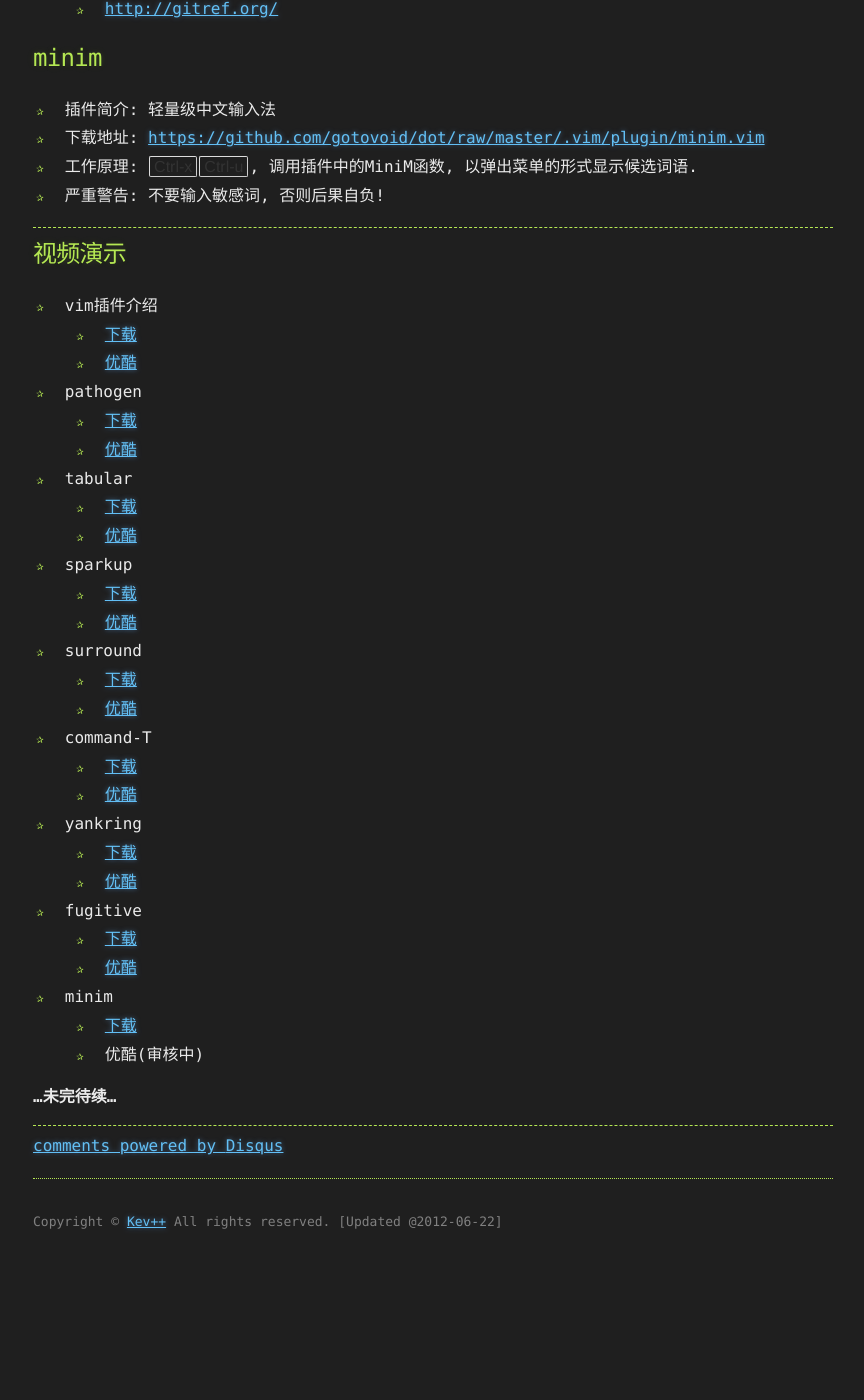
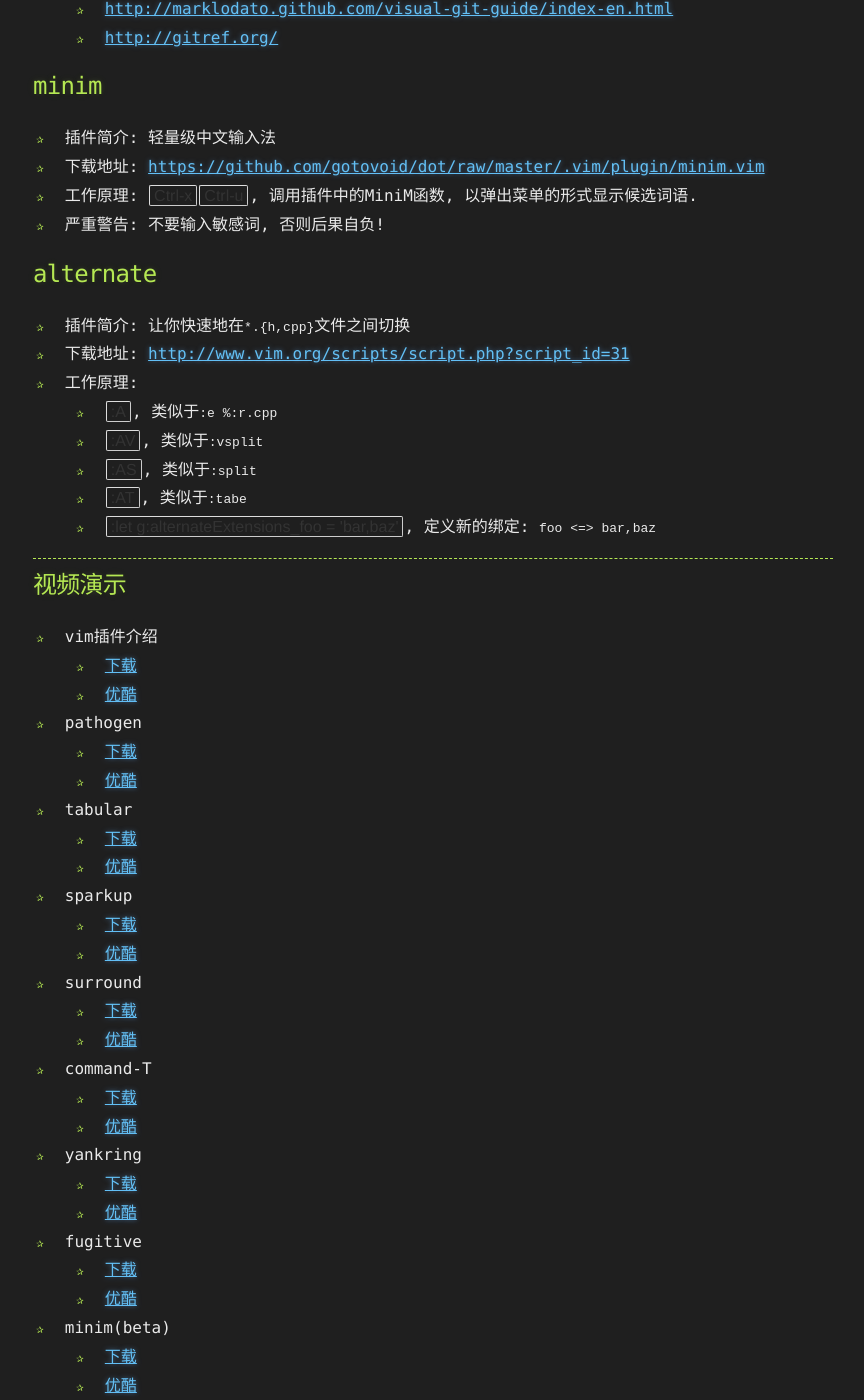
Before and after one commit to gotovoid/hjkl, a Jekyll site: the page built from _posts/2012-06-14-vim-plugin.md, in a window 1280 px wide and 1400 px high, scrolled down 3858 px. Shown: the whole window, without its empty margins (207-1071 px from the left). Built offline with Jekyll 4.4.1, drawn with Linux system fonts in a browser that asks for light colours; Markdown is read by kramdown in place of the engine named in the settings; comment, search, counter and statistics services are not loaded; before the commit the page ends 5103 px from its top, so only the background shows below that.

Commit message:
add alternate.vim

```diff
--- a/_posts/2012-06-14-vim-plugin.md
+++ b/_posts/2012-06-14-vim-plugin.md
@@ -43,6 +43,7 @@
 - **command-T**
 - **yankring**
 - **fugitive**
+- **alternate**
 - nerdtree
 - snipmate
 - ...
@@ -148,6 +149,17 @@
 - 工作原理: <kbd>Ctrl-x</kbd><kbd>Ctrl-u</kbd>, 调用插件中的MiniM函数, 以弹出菜单的形式显示候选词语.
 - 严重警告: 不要输入敏感词, 否则后果自负!
 
+alternate
+---------
+- 插件简介: 让你快速地在`*.{h,cpp}`文件之间切换
+- 下载地址: <http://www.vim.org/scripts/script.php?script_id=31>
+- 工作原理:
+    - <kbd>:A</kbd>, 类似于`:e %:r.cpp`
+    - <kbd>:AV</kbd>, 类似于`:vsplit`
+    - <kbd>:AS</kbd>, 类似于`:split`
+    - <kbd>:AT</kbd>, 类似于`:tabe`
+    - <kbd>:let g:alternateExtensions_foo = 'bar,baz'</kbd>, 定义新的绑定: `foo <=> bar,baz`
+
 --------
 
 视频演示
@@ -177,9 +189,11 @@
 - fugitive
     - [下载](http://ubuntuone.com/5r0AAuhxEg7vnwCwciAKCz)
     - [优酷](http://v.youku.com/v_show/id_XNDE3MjU3ODYw.html)
-- minim
+- minim(beta)
     - [下载](http://ubuntuone.com/3XSLL7z3wtySFWGkibiojJ)
+    - [优酷](http://v.youku.com/v_show/id_XNDE3NDg0MjUy.html)
+- alternate
+    - [下载](http://ubuntuone.com/6UVtcfYFxiKU2dIXvRTCLT)
     - 优酷(审核中)
 
-
 **...未完待续...**
```
